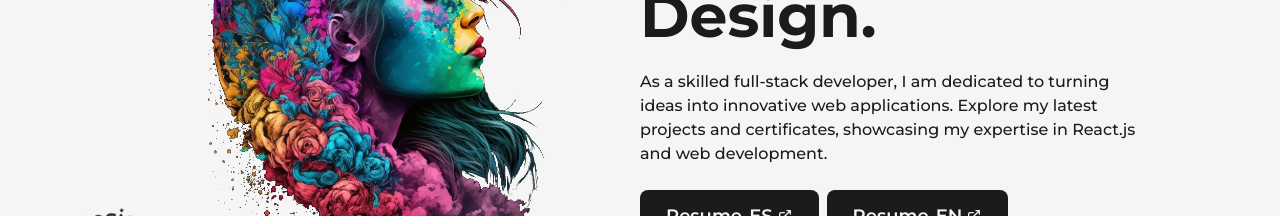
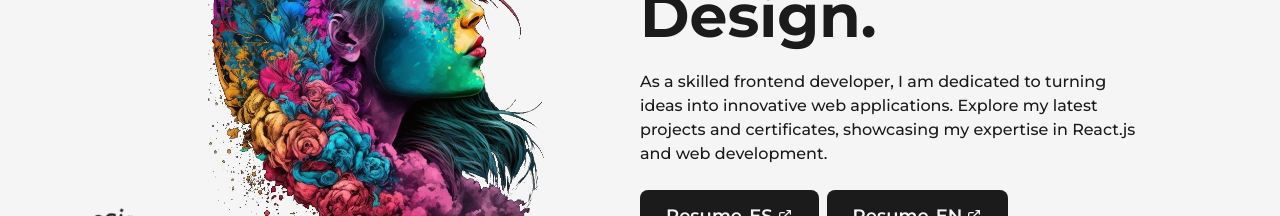
Before and after one commit to VioleHours/My-portfolio, a Next.js app: page / in a window 1280 px wide. Shown: the part 404-620 px from the top of the page. Built offline with nearby package versions, Linux system fonts and the light colour scheme.

Commit message:
improvement

```diff
--- a/src/components/Experience.js
+++ b/src/components/Experience.js
@@ -64,6 +64,7 @@ const Experience = () => {
                 Main tasks:
                     • Working in a group, primarily focusing on the frontend development of the application.
                     • Design and development of a responsive and visually attractive website, ensuring an intuitive and pleasant user experience.
+                    • Leadership as Scrum Master/Product Owner, facilitating meetings and ensuring the effective application of agile methodologies.
                     • Team collaboration with focus on frontend development of the application using React, Typescript and Tailwind CSS.
                     • Integration of APIs and backend services to efficiently fetch and send data, ensuring seamless communication between frontend and backend.
             "
--- a/src/pages/index.js
+++ b/src/pages/index.js
@@ -37,7 +37,7 @@ const Home = () => {
                 "
               />
               <p className="my-4 text-base font-medium md:text-sm sm:text-xs">
-                As a skilled full-stack developer, I am dedicated to turning
+                As a skilled frontend developer, I am dedicated to turning
                 ideas into innovative web applications. Explore my latest
                 projects and certificates, showcasing my expertise in React.js
                 and web development.
```
